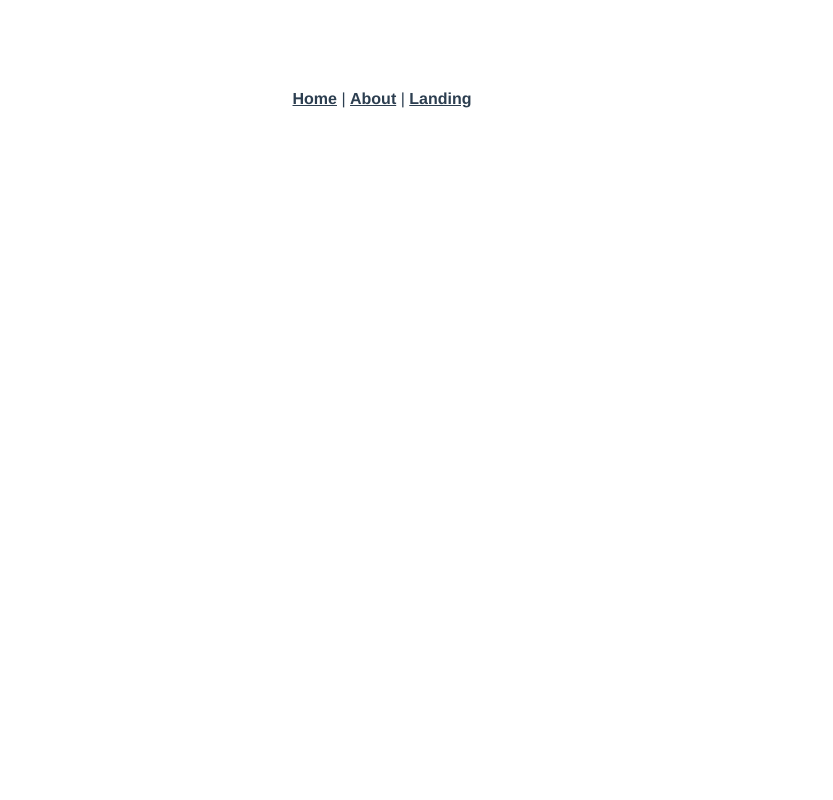
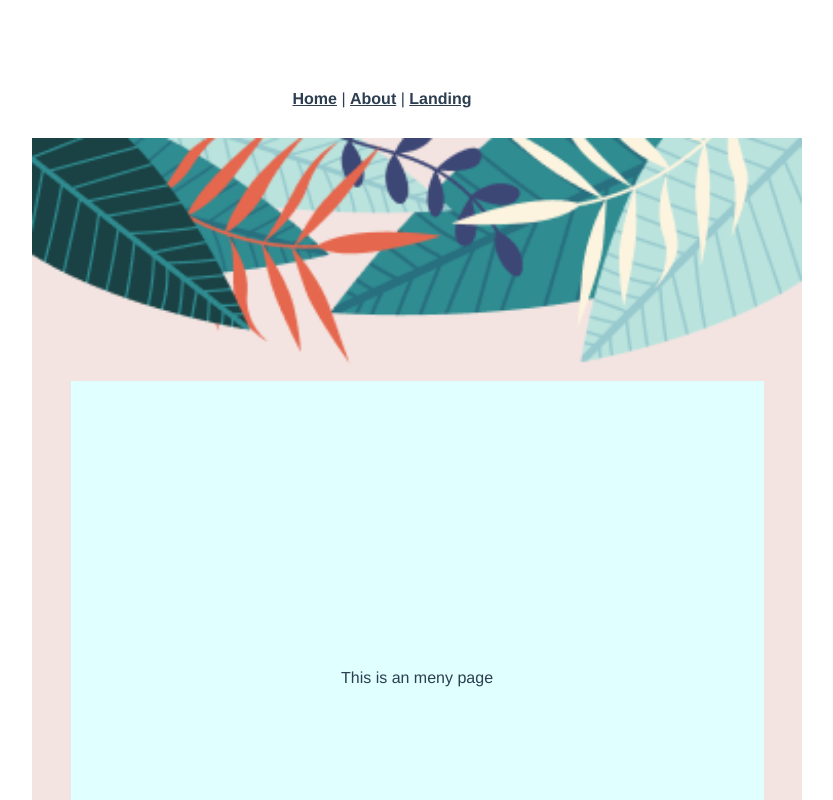
Before and after one commit to FelixGrahn/Airbean, a Vue app in the folder airbeanmap/: page /Meny in a window 1280 px wide. Shown: the top 800 px of the page, without its empty margins (258-1091 px from the left). Built offline with nearby package versions, Linux system fonts and the light colour scheme.

Commit message:
Centraliseversion3

```diff
--- a/airbeanmap/src/router/index.js
+++ b/airbeanmap/src/router/index.js
@@ -3,8 +3,7 @@ import VueRouter from "vue-router";
 import Home from "../views/Home.vue";
 import About from "../views/Test.vue";
 import Landing from "../views/Landing.vue";
-import Breadview from "../views/Breadview.vue";
-
+import Meny from "../views/Meny.vue";
 
 
 
@@ -27,9 +26,9 @@ const routes = [
     component: Landing
   },
   {
-    path: "/Breadview",
-    name: "Breadview",
-    component: Breadview
+    path: "/Meny",
+    name: "Meny",
+    component: Meny
   }
 ];
 
--- a/airbeanmap/src/views/Breadview.vue
+++ /dev/null
@@ -1,41 +0,0 @@
-<template>
-  <div class="Breadview">
-    <!-- <h1>This is an Bread page</h1> -->
-    <div class="imageholder"></div>
-
-  </div>
-</template>
-
-<script>
-export default {
-}
-</script>
-
-<style>
-.Breadview {
-    background-color: #0e927d;
-
-    height: 1080px;
-    width: 100%;
-    margin: 0%;
-    padding: 0%;
-    display: flex;
-    /* justify-content: space-evenly; */
-    position: relative;
-    z-index: -2;
-
-}
-.imageholder {
-    background-image: url("../assets/leaf22.png"), url("../assets/leaf1.png");
-    background-repeat: no-repeat;
-    background-position: left top,right  top;
-    background-size: auto 100%, auto 100%;
-    /* transform: rotate(90deg); test option 1  */
-    height: 1080px;
-    width: 100%;
-    margin: 0%;
-    padding: 0%;
-    position: relative;
-    z-index: -1;
-}
-</style>
--- /dev/null
+++ b/airbeanmap/src/views/Meny.vue
@@ -0,0 +1,57 @@
+<template>
+  <div class="Breadview">
+    <!-- <h1>This is an Bread page</h1> -->
+    <div class="imageholder">
+      <div class="text-holder">
+        <p>This is an meny page</p>
+
+      </div>
+    </div>
+
+  </div>
+</template>
+
+<script>
+export default {
+}
+</script>
+
+<style>
+.Breadview {
+  background-color: #f3e4e1;
+  width: 110%;
+
+    /* background-color: #0e927d;
+    height: 1080px;
+    width: 100%;
+    margin: 0%;
+    padding: 0%;
+    display: flex;
+    justify-content: space-evenly;
+    position: relative;
+    z-index: -2; */
+
+}
+.imageholder {
+  background-image: url("../assets/header-leaf.png"), url("../assets/footer-leaf.png");
+  background-repeat: no-repeat;
+    background-position: center top, center bottom;
+    background-size: 100%, 100%;
+    height: 1080px;
+    width: 100%;
+    margin: 0%;
+    padding: 0%;
+    z-index: -1;
+    display: flex;
+    justify-content: center;
+}
+.text-holder {
+  display: flex;
+  background-color: lightcyan;
+  height: 55%;
+  width: 90%;
+  align-self: center;
+  align-items: center;
+  justify-content: center;
+}
+</style>
```
Also changed, not shown: airbeanmap/src/assets/addtocart.png (added).
